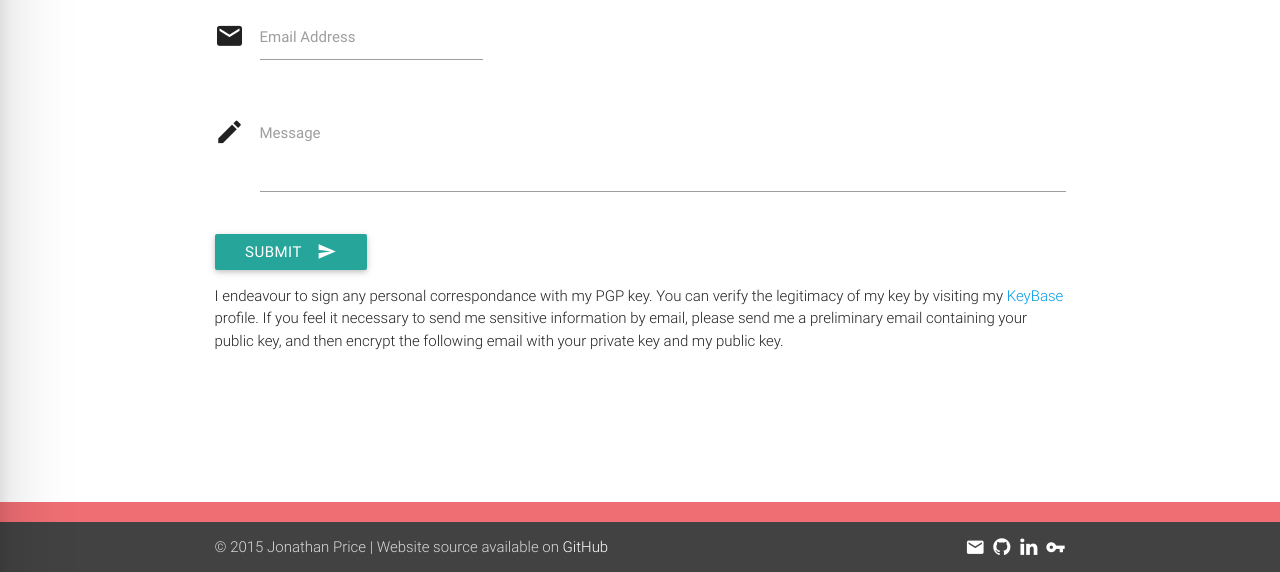
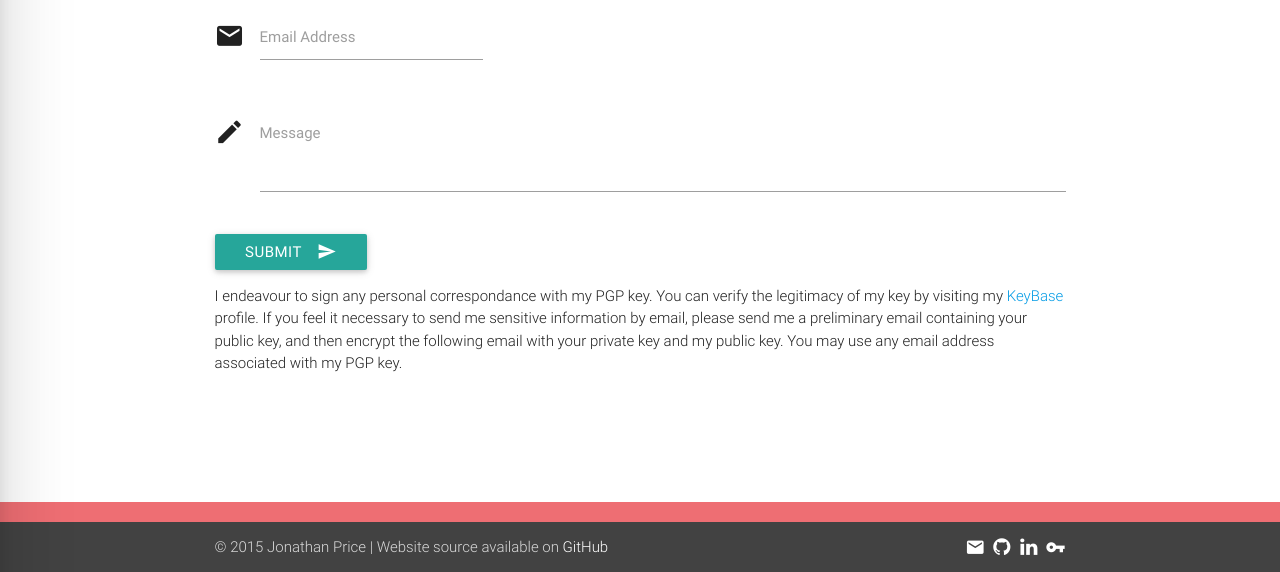
Before and after one commit to Pricetx/jonathanprice.uk, a PHP site: page /contact in a window 1280 px wide. Shown: the part 228-800 px from the top of the page. Run offline with PHP 8.4, Linux system fonts and the light colour scheme; some libraries are stand-ins or nearby versions.

Commit message:
Clarified mail address to send to when using PGP

```diff
--- a/contact/index.php
+++ b/contact/index.php
@@ -35,6 +35,7 @@
                   of my key by visiting my <a href="http://keybase.io/pricetx">KeyBase</a> profile. If you feel it
                   necessary to send me sensitive information by email, please send me a preliminary email containing
                   your public key, and then encrypt the following email with your private key and my public key.
+                  You may use any email address associated with my PGP key.
                 </p>
               </form>
 
```
